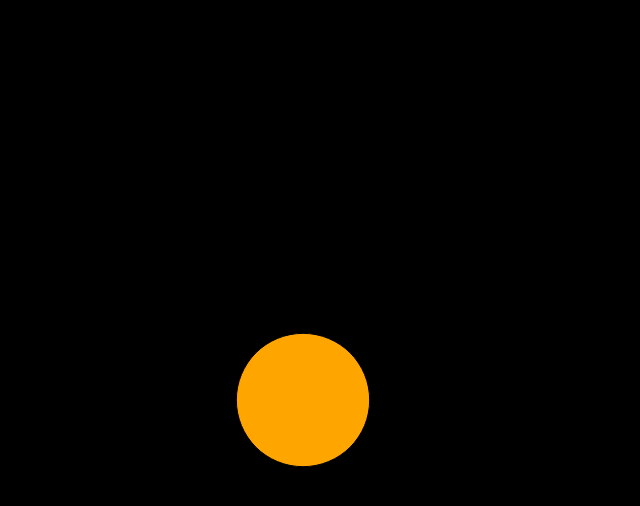
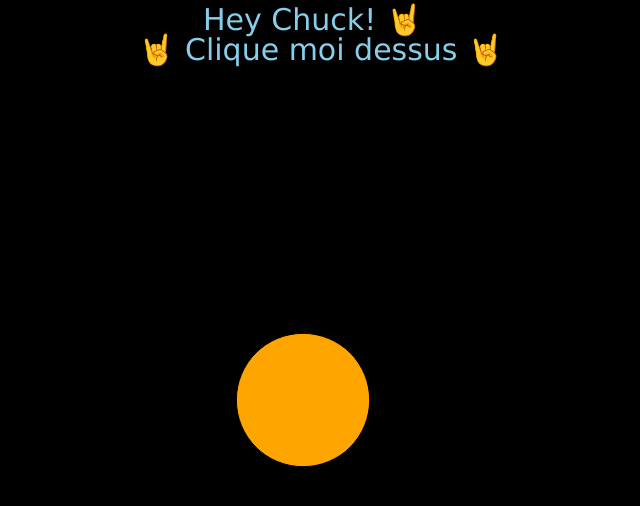
Before and after one commit to monkeydioude/spaaaaaaaace, a website built with webpack: page index.html in a window 1280 px wide. Shown: the whole page, without its empty margins (337-977 px from the left). Built offline with Linux system fonts and the light colour scheme.

Commit message:
for chuck

```diff
--- a/index.html
+++ b/index.html
@@ -27,5 +27,8 @@
     </head>
     <body>
         <div id="debug"></div>
+        <audio id="audio" autoplay loop>
+            <source src="meog.mp3" type="audio/mp3">
+        </audio>
     </body>
 </html>
--- a/index.ts
+++ b/index.ts
@@ -14,7 +14,14 @@ let cTime = 0
 const main = (t1: number, delta: number, board: Canvas) => {
     // cTime += delta
     // if (cTime > Config.dpf) {
+        board.context.context.font = "30px Verdana";
         board.update((delta / 1000) * Config.gameSpeed)
+        board.context.context.fillText("Hey Chuck! 🤘", board.canvas.width / 2 - 100, 30);
+        board.context.context.fillText("🤘 Clique moi dessus 🤘", board.canvas.width / 2 - 165, 60);
+        board.canvas.addEventListener("click", (e) => {
+            const audio: HTMLAudioElement  = document.querySelector("#audio")
+            audio.play()
+        })
         // cTime -= Config.dpf
     // }
 
--- a/src/Planet.ts
+++ b/src/Planet.ts
@@ -35,7 +35,7 @@ export default class Planet implements Entity {
             applyGravity(this.velocity, this, p, delta)
         }
         this.velocity.apply(this.coords, delta)
-        console.log(this.id, this.coords)
+        // console.log(this.id, this.coords)
         this.entities.forEach(e => e.update(delta))
     }
 
```
Also changed, not shown: dist/bundle.js, 1 other file.
